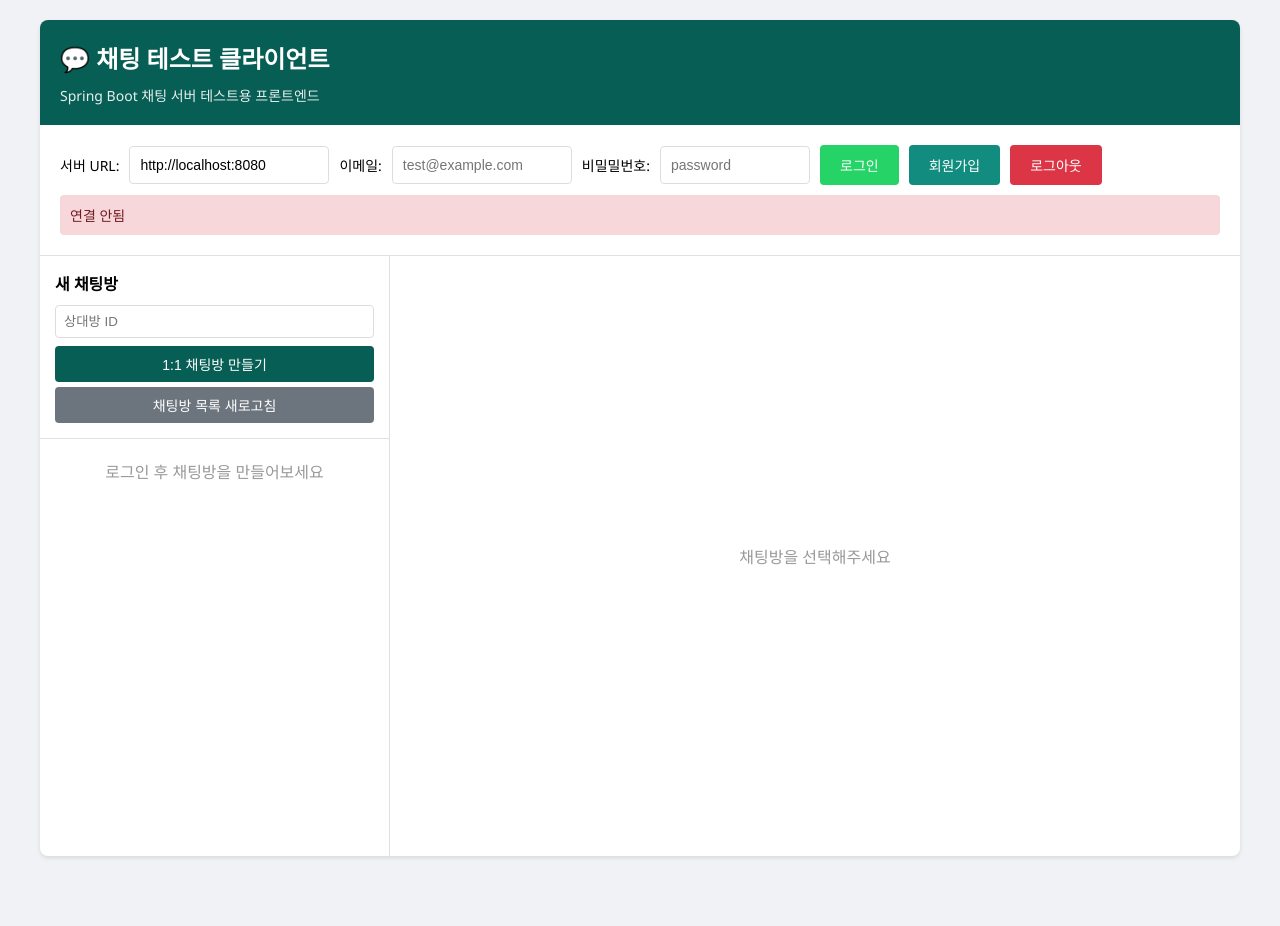
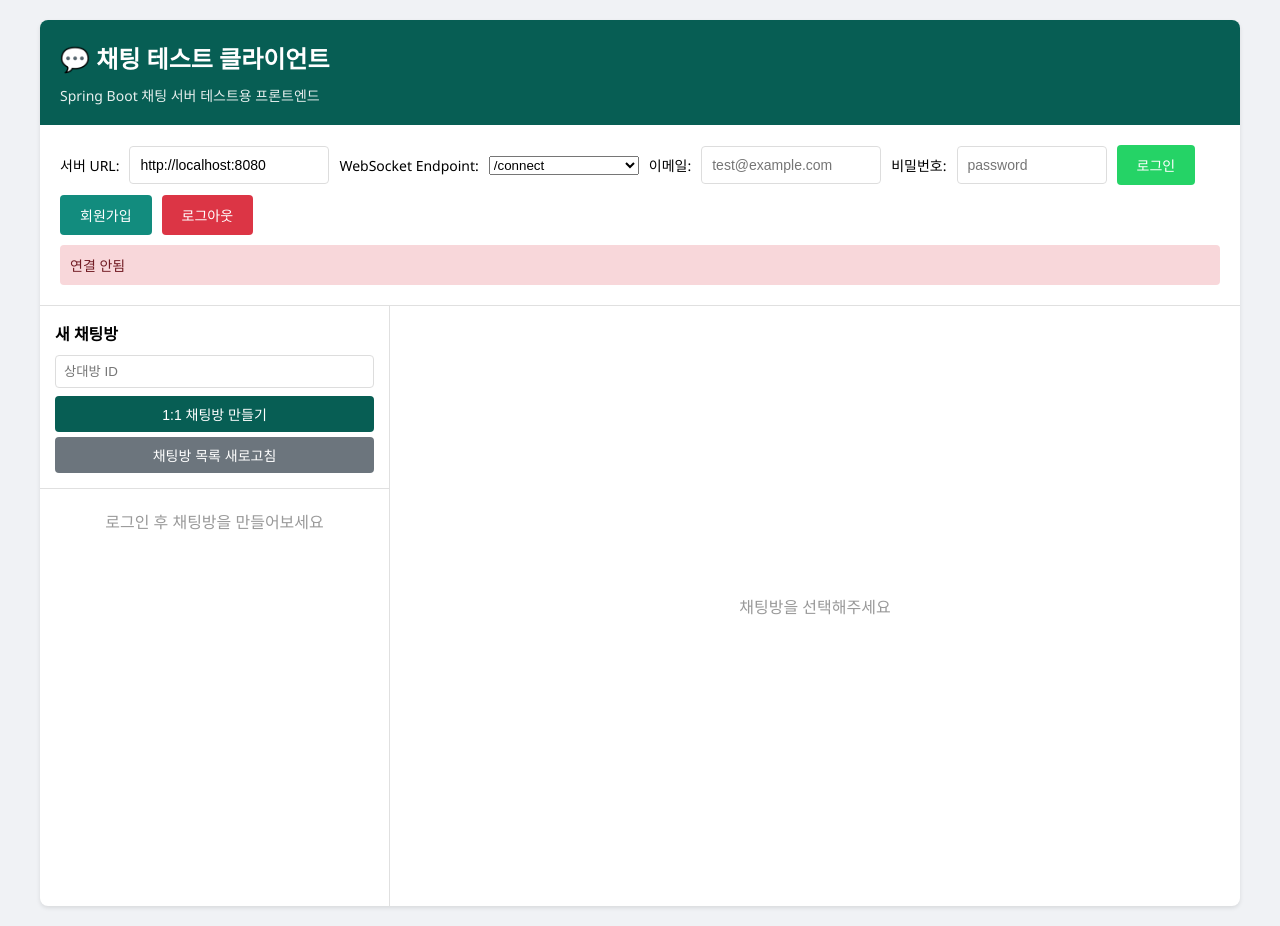
Before and after one commit to deehyeon/chat-test-client, a Vue app: page / in a window 1280 px wide. Before the commit the page ends 876 px from the top, so only its background shows below. Built offline with nearby package versions, Linux system fonts and the light colour scheme.

Commit message:
Add WebSocket endpoint selector (/connect, /ws, /stomp, /websocket) for debugging

```diff
--- a/src/App.vue
+++ b/src/App.vue
@@ -14,6 +14,13 @@
           placeholder="http://localhost:8080"
           style="width: 200px;"
         >
+        <label>WebSocket Endpoint:</label>
+        <select v-model="wsEndpoint" style="width: 150px;">
+          <option value="/connect">/connect</option>
+          <option value="/ws">/ws</option>
+          <option value="/stomp">/stomp</option>
+          <option value="/websocket">/websocket</option>
+        </select>
         <label>이메일:</label>
         <input
           v-model="email"
@@ -21,7 +28,7 @@
           placeholder="test@example.com"
           style="width: 180px;"
         >
-        <label>비밀밀번호:</label>
+        <label>비밀번호:</label>
         <input
           v-model="password"
           type="password"
@@ -170,6 +177,7 @@ import SockJS from 'sockjs-client'
 import webstomp from 'webstomp-client'
 
 const serverUrl = ref('http://localhost:8080')
+const wsEndpoint = ref('/connect')  // ⭐ 서버 엔드포인트 선택 가능
 const email = ref('')
 const password = ref('')
 const isConnected = ref(false)
@@ -287,30 +295,31 @@ const connectWebSocket = () => {
       return
     }
 
+    // ⭐ 서버 엔드포인트 URL 생성
+    const wsUrl = serverUrl.value + wsEndpoint.value
+
     console.log('\n========== WebSocket 연결 시도 ==========')
-    console.log('🎯 서버:', serverUrl.value + '/connect')
+    console.log('🎯 WebSocket URL:', wsUrl)
+    console.log('🎯 엔드포인트:', wsEndpoint.value)
     console.log('🔑 Access Token (전체):', accessToken.value)
     console.log('👤 회원 ID:', currentMemberId.value)
+    console.log('\n💡 브라우저 Network 탭에서 실제 URL을 확인하세요!')
+    console.log('예상 URL: ws://localhost:8080' + wsEndpoint.value + '/XXX/XXX/websocket')
 
-    const socket = new SockJS(serverUrl.value + '/connect')
+    const socket = new SockJS(wsUrl)
     stompClient = webstomp.over(socket)
 
     stompClient.debug = (msg) => {
-      console.log('🔍 STOMP DEBUG:', msg)
+      console.log('🔍 STOMP:', msg)
     }
 
-    // ✅ 헤더 구성 - Authorization 필드
     const connectHeaders = {
       'Authorization': 'Bearer ' + accessToken.value
     }
 
-    console.log('\n📤 CONNECT 헤더 (JSON):')
-    console.log(JSON.stringify(connectHeaders, null, 2))
-    console.log('\n📤 CONNECT 헤더 (Authorization 필드):')
-    console.log('  Key:', 'Authorization')
-    console.log('  Value:', connectHeaders['Authorization'])
-    console.log('  Value length:', connectHeaders['Authorization'].length)
-    console.log('  Starts with Bearer:', connectHeaders['Authorization'].startsWith('Bearer '))
+    console.log('\n📤 CONNECT 헤더:')
+    console.log('  Authorization: Bearer ' + accessToken.value.substring(0, 20) + '...')
+    console.log('  (전체 길이: ' + connectHeaders['Authorization'].length + ')')
 
     console.log('\n🔌 STOMP.connect() 호출...')
 
@@ -325,38 +334,22 @@ const connectWebSocket = () => {
       },
       function(error) {
         console.log('\n❌❌❌ WebSocket CONNECT 실패 ❌❌❌')
-        console.error('Error 객체:', error)
-        console.error('Error type:', typeof error)
-        console.error('Error command:', error.command)
-        console.error('Error headers:', error.headers)
-        console.error('Error body:', error.body)
-
-        if (error.headers) {
-          console.error('\n🚨 서버가 반환한 에러 헤더:')
-          Object.keys(error.headers).forEach(key => {
-            console.error(`  ${key}: ${error.headers[key]}`)
-          })
-        }
+        console.error('Error:', error)
+        console.error('Error message:', error.headers?.message || error.body || 'Unknown')
 
         isConnected.value = false
 
         let errorMessage = 'WebSocket CONNECT 실패'
         if (error && error.headers && error.headers.message) {
           errorMessage += ': ' + error.headers.message
-        } else if (error && typeof error === 'string') {
-          errorMessage += ': ' + error
-        } else if (error && error.toString) {
-          errorMessage += ': ' + error.toString()
         }
 
-        console.error('\n📢 에러 메시지:', errorMessage)
         console.error('\n🔍 확인할 사항:')
-        console.error('1. 서버가 실행 중인지?')
-        console.error('2. 서버 CORS 설정이 올바른지?')
-        console.error('3. 서버 StompHandler에서 헤더를 받고 있는지?')
-        console.error('4. 서버 JWT 검증이 통과하는지?')
+        console.error('1. 서버 엔드포인트가 "' + wsEndpoint.value + '"가 맞는지?')
+        console.error('2. 서버 StompWebSocketConfig에서 registerStompEndpoints() 확인')
+        console.error('3. 브라우저 Network 탭에서 실제 연결되는 URL 확인')
 
-        alert(errorMessage)
+        alert(errorMessage + '\n\n엔드포인트를 변경해보세요: /connect, /ws, /stomp, /websocket')
         reject(error)
       }
     )
```
